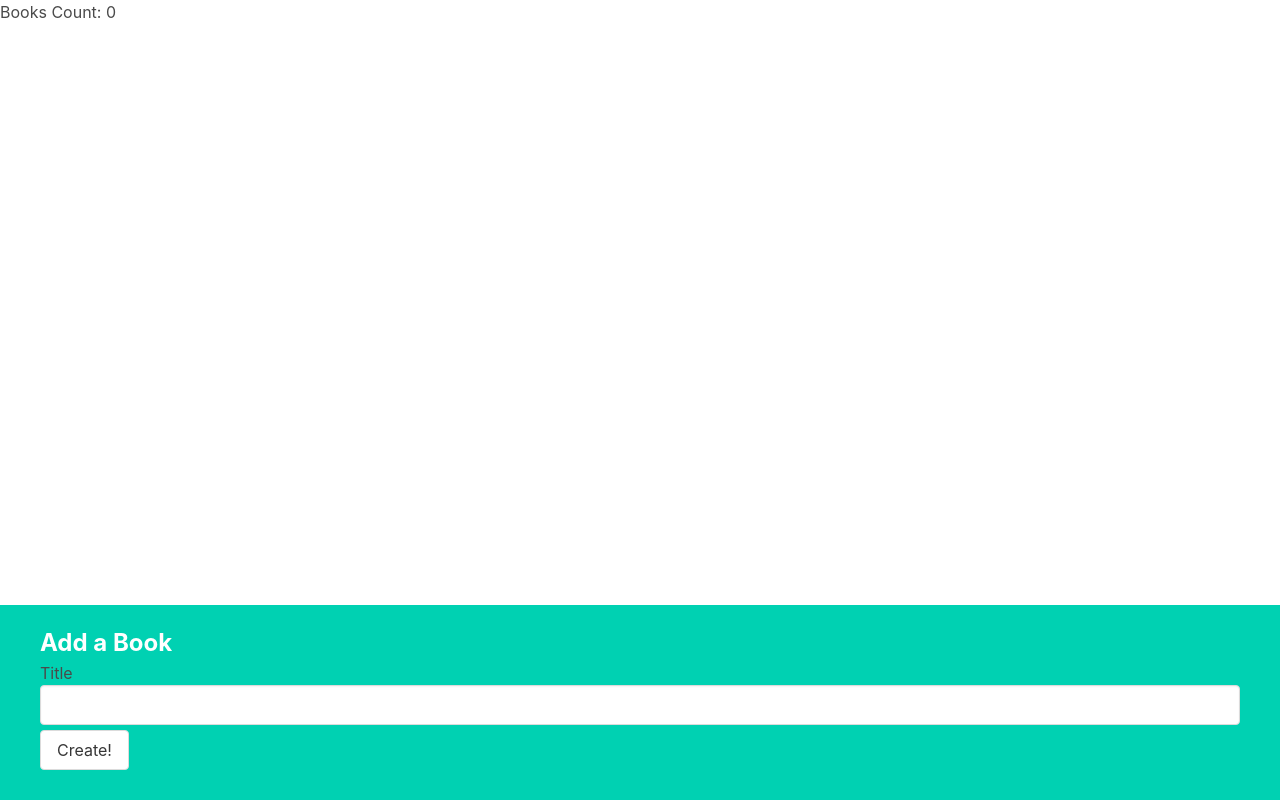
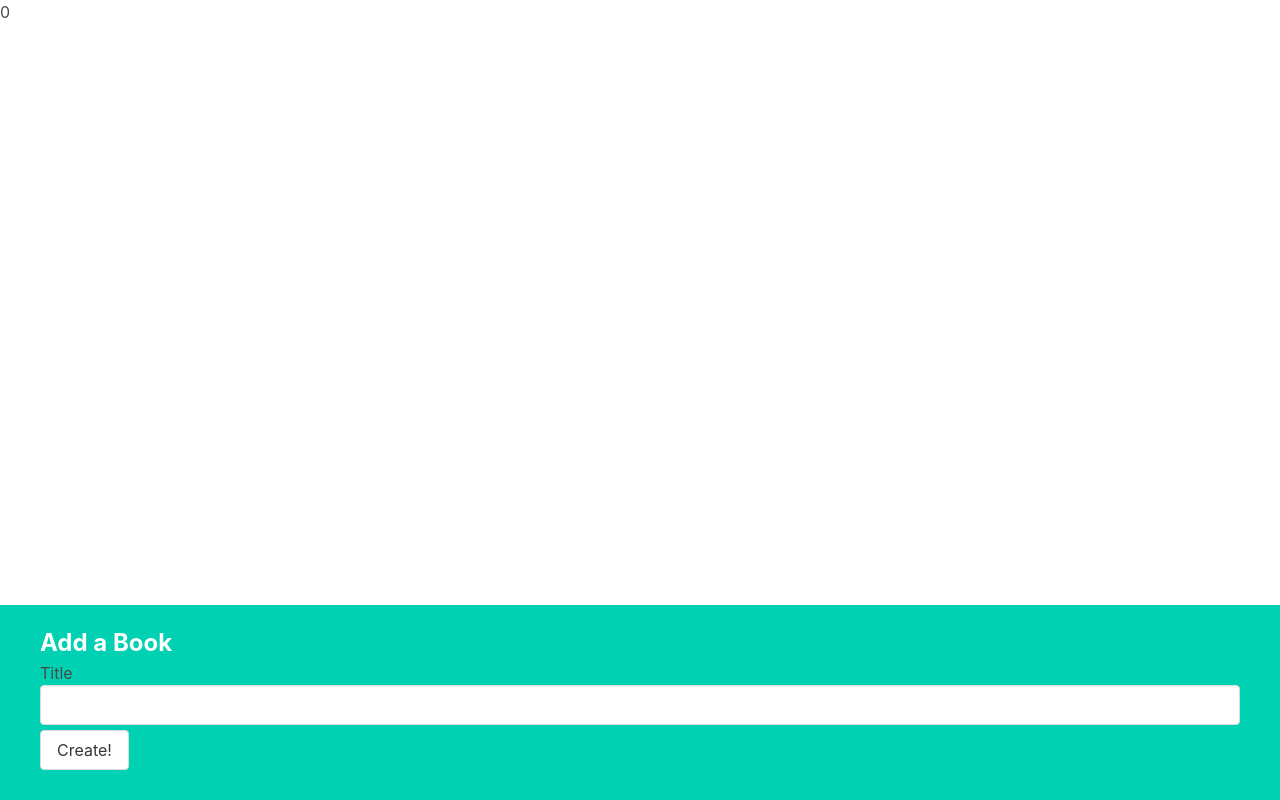
Before and after one commit to chandanch/react-books-manager-lite, a React (Create React App) app: page / in a window 1280 px wide. Built offline with nearby package versions, Linux system fonts and the light colour scheme.

Commit message:
✅ generate id

```diff
--- a/src/App.js
+++ b/src/App.js
@@ -1,17 +1,23 @@
-import { useState } from "react";
-import BookCreate from "./components/BookCreate";
+import { useState } from 'react';
+import BookCreate from './components/BookCreate';
 
 function App() {
   const [books, setBooks] = useState([]);
 
   const createBook = (title) => {
-    const updatedBooks = [...books, { id: 123, title }];
+    const updatedBooks = [
+      ...books,
+      {
+        id: Math.round(Math.random() * 9999),
+        title,
+      },
+    ];
     setBooks(updatedBooks);
   };
 
   return (
     <div>
-      Books Count: {books.length}
+      {books.length}
       <BookCreate onCreate={createBook} />
     </div>
   );
```
